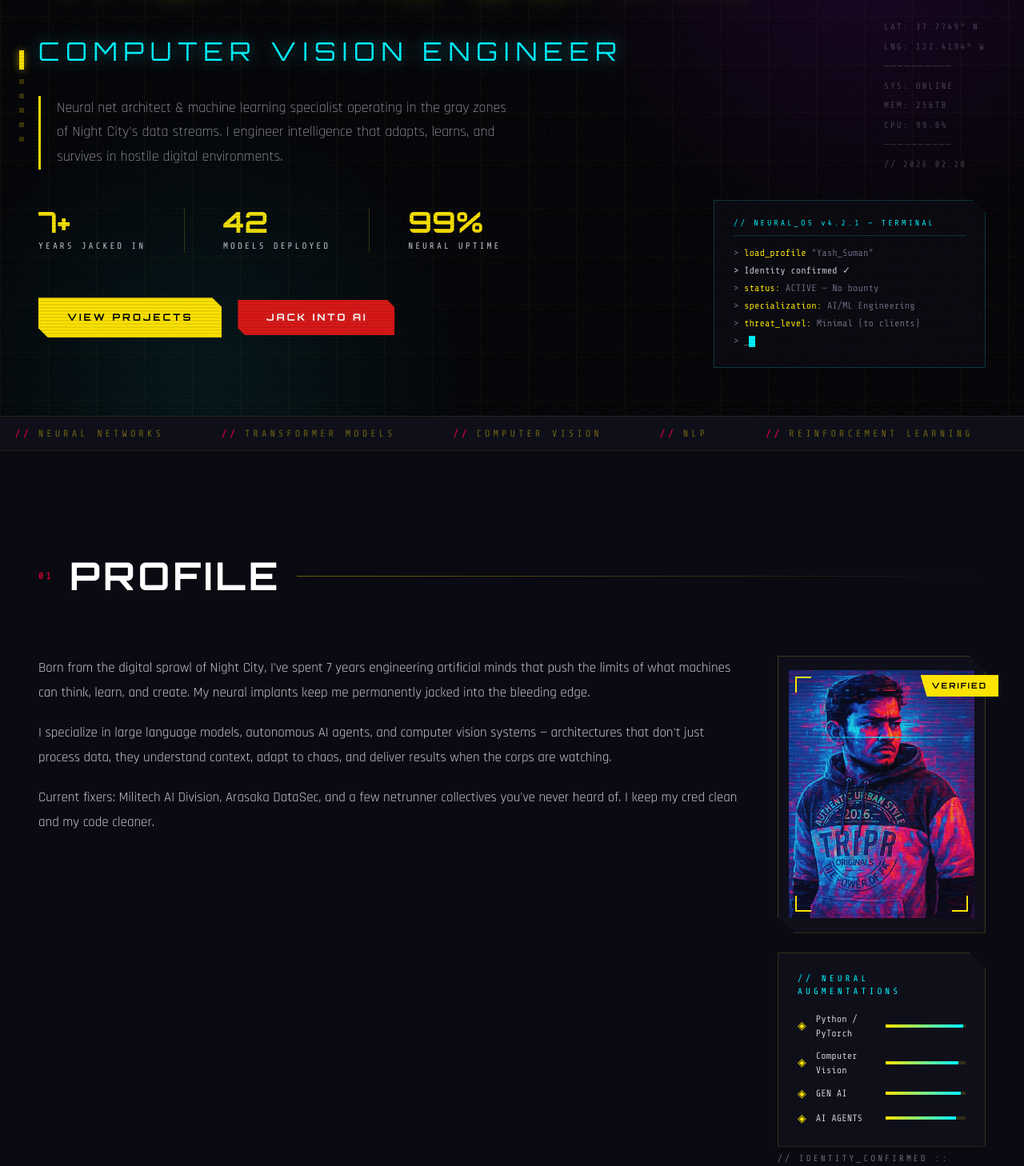
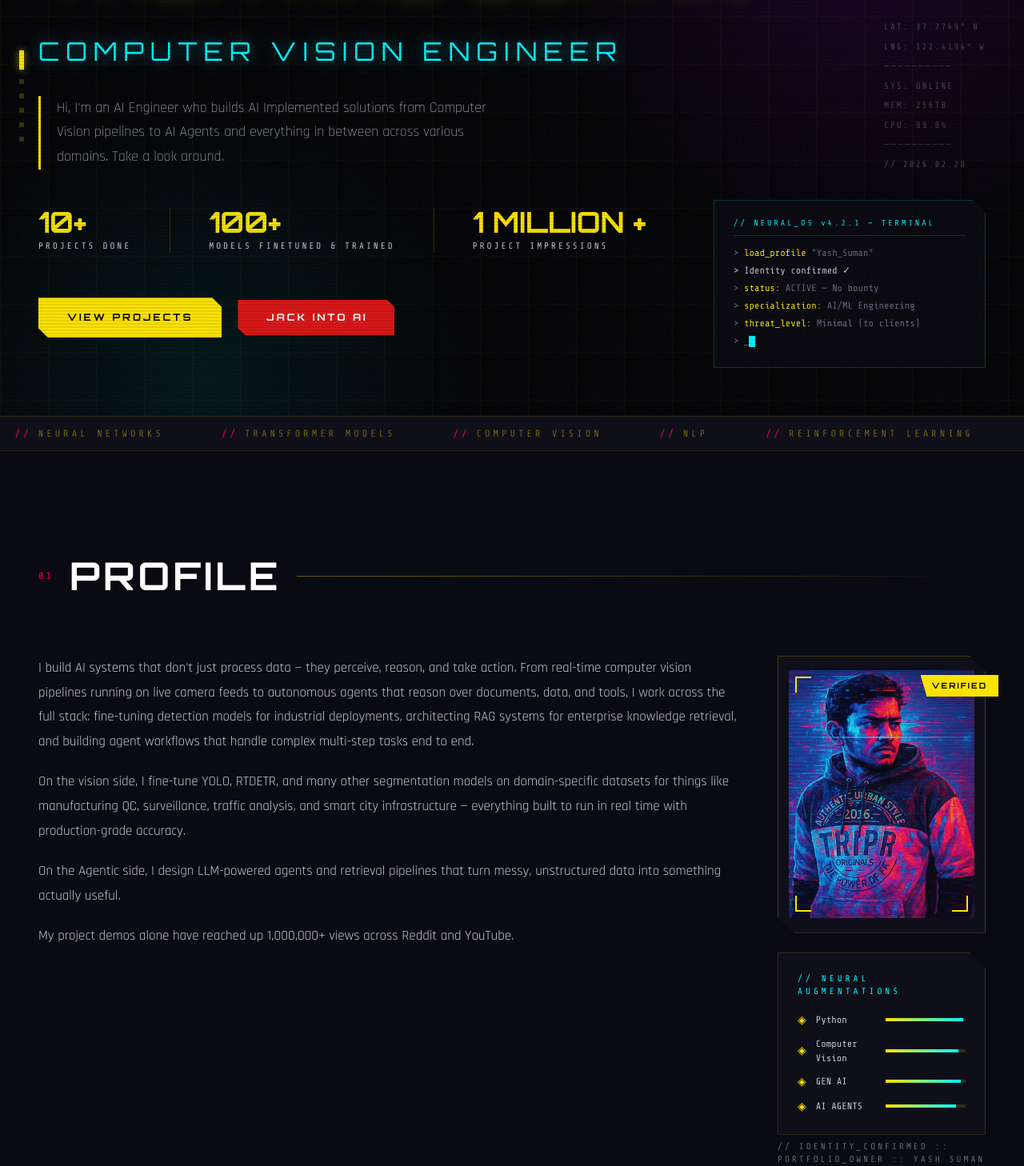
Before and after one commit to yashsuman15/yashsuman15.github.io, a React (Vite) app: page / in a window 1280 px wide. Shown: the part 280-1738 px from the top of the page at 80% size. Built offline with nearby package versions, Linux system fonts and the light colour scheme.

Commit message:
feat: update portfolio content with enhanced project descriptions, stats, and skills; refine bio and experience details

```diff
--- a/index.html
+++ b/index.html
@@ -7,7 +7,7 @@
     <!-- Primary Meta Tags -->
     <title>YASH SUMAN // AI ENGINEER</title>
     <meta name="title" content="Yash Suman — AI Engineer Portfolio" />
-    <meta name="description" content="AI Engineer specializing in machine learning, computer vision, and generative AI. Explore projects, skills, and experience." />
+    <meta name="description" content="AI Engineer building real-time computer vision pipelines and LLM-powered AI agents for industrial automation, surveillance, and smart city infrastructure. 1M+ project views." />
     <meta name="author" content="Yash Suman" />
     <meta name="robots" content="index, follow" />
     <link rel="canonical" href="https://yashsuman15.github.io/" />
@@ -34,7 +34,7 @@
     <meta property="og:type" content="website" />
     <meta property="og:url" content="https://yashsuman15.github.io/" />
     <meta property="og:title" content="Yash Suman — AI Engineer Portfolio" />
-    <meta property="og:description" content="AI Engineer specializing in machine learning, computer vision, and generative AI. Explore projects, skills, and experience." />
+    <meta property="og:description" content="AI Engineer building real-time computer vision pipelines and LLM-powered AI agents for industrial automation, surveillance, and smart city infrastructure. 1M+ project views." />
     <meta property="og:image" content="https://yashsuman15.github.io/og-image.png" />
     <meta property="og:site_name" content="Yash Suman Portfolio" />
 
@@ -42,7 +42,7 @@
     <meta name="twitter:card" content="summary_large_image" />
     <meta name="twitter:url" content="https://yashsuman15.github.io/" />
     <meta name="twitter:title" content="Yash Suman — AI Engineer Portfolio" />
-    <meta name="twitter:description" content="AI Engineer specializing in machine learning, computer vision, and generative AI. Explore projects, skills, and experience." />
+    <meta name="twitter:description" content="AI Engineer building real-time computer vision pipelines and LLM-powered AI agents for industrial automation, surveillance, and smart city infrastructure. 1M+ project views." />
     <meta name="twitter:image" content="https://yashsuman15.github.io/og-image.png" />
 
     <!-- Structured Data (JSON-LD) -->
@@ -53,7 +53,7 @@
       "name": "Yash Suman",
       "url": "https://yashsuman15.github.io",
       "jobTitle": "AI Engineer",
-      "description": "AI Engineer specializing in machine learning, computer vision, and generative AI.",
+      "description": "AI Engineer building real-time computer vision pipelines and LLM-powered AI agents for industrial automation, surveillance, and smart city infrastructure.",
       "sameAs": [
         "https://yashsuman15.github.io/",
         'https://www.linkedin.com/in/yash-raj-suman/',
--- a/src/app/components/Hero.tsx
+++ b/src/app/components/Hero.tsx
@@ -275,24 +275,22 @@ export function Hero({ onJackIn }: HeroProps) {
           <span className="hero-title-cursor" />
         </div>
         <p className="hero-desc">
-          Neural net architect &amp; machine learning specialist operating in the
-          gray zones of Night City's data streams. I engineer intelligence that
-          adapts, learns, and survives in hostile digital environments.
+          Hi, I'm an AI Engineer who builds AI Implemented solutions from Computer Vision pipelines to AI Agents and everything in between across various domains. Take a look around.
         </p>
         <div className="hero-stats">
           <div className="stat">
-            <span className="stat-num">7+</span>
-            <span className="stat-label">YEARS JACKED IN</span>
+            <span className="stat-num">10+</span>
+            <span className="stat-label">PROJECTS DONE</span>
           </div>
           <div className="stat-divider" />
           <div className="stat">
-            <span className="stat-num">42</span>
-            <span className="stat-label">MODELS DEPLOYED</span>
+            <span className="stat-num">100+</span>
+            <span className="stat-label">MODELS FINETUNED & TRAINED</span>
           </div>
           <div className="stat-divider" />
           <div className="stat">
-            <span className="stat-num">99%</span>
-            <span className="stat-label">NEURAL UPTIME</span>
+            <span className="stat-num">1 MILLION +</span>
+            <span className="stat-label">PROJECT IMPRESSIONS</span>
           </div>
         </div>
         <div className="hero-btns">
--- a/src/data/about.ts
+++ b/src/data/about.ts
@@ -24,20 +24,21 @@ export const ENGINEER_ROLES = ['AI Engineer', 'Computer Vision Engineer', 'Gen-A
 // ── Bio paragraphs (rendered in About section) ──
 
 export const BIO_PARAGRAPHS: string[] = [
-  "Born from the digital sprawl of Night City, I've spent 7 years engineering artificial minds that push the limits of what machines can think, learn, and create. My neural implants keep me permanently jacked into the bleeding edge.",
-  'I specialize in large language models, autonomous AI agents, and computer vision systems \u2014 architectures that don\'t just process data, they understand context, adapt to chaos, and deliver results when the corps are watching.',
-  "Current fixers: Militech AI Division, Arasaka DataSec, and a few netrunner collectives you've never heard of. I keep my cred clean and my code cleaner.",
+  "I build AI systems that don't just process data — they perceive, reason, and take action. From real-time computer vision pipelines running on live camera feeds to autonomous agents that reason over documents, data, and tools, I work across the full stack: fine-tuning detection models for industrial deployments, architecting RAG systems for enterprise knowledge retrieval, and building agent workflows that handle complex multi-step tasks end to end.",
+  "On the vision side, I fine-tune YOLO, RTDETR, and many other segmentation models on domain-specific datasets for things like manufacturing QC, surveillance, traffic analysis, and smart city infrastructure — everything built to run in real time with production-grade accuracy.",
+  "On the Agentic side, I design LLM-powered agents and retrieval pipelines that turn messy, unstructured data into something actually useful.",
+  "My project demos alone have reached up 1,000,000+ views across Reddit and YouTube.",
 ];
 
 // ── Short bio for chat context (combines the essence of the 3 paragraphs) ──
 
 export const BIO_SUMMARY =
-  '7 years engineering artificial minds that push the limits of what machines can think, learn, and create. Specializes in large language models, autonomous AI agents, and computer vision systems \u2014 architectures that understand context, adapt to chaos, and deliver results.';
+  'AI Engineer building real-time computer vision pipelines and LLM-powered agentic systems — fine-tuning detection and segmentation models for industrial deployments like manufacturing QC, surveillance, and traffic analysis, while designing autonomous agents and RAG pipelines that turn unstructured data into actionable intelligence. Currently at Labellerr AI, with 1,000,000+ views on project demos across Reddit and YouTube.';
 
 // ── Neural augmentation bars (About section skill bars) ──
 
 export const AUGMENTATIONS: Augmentation[] = [
-  { name: 'Python / PyTorch', width: '97%', delay: '0s' },
+  { name: 'Python', width: '97%', delay: '0s' },
   { name: 'Computer Vision', width: '91%', delay: '.2s' },
   { name: 'GEN AI', width: '94%', delay: '.4s' },
   { name: 'AI AGENTS', width: '88%', delay: '.6s' },
@@ -46,7 +47,7 @@ export const AUGMENTATIONS: Augmentation[] = [
 // ── Hero stats ──
 
 export const HERO_STATS: HeroStat[] = [
-  { value: '7+', label: 'YEARS JACKED IN' },
-  { value: '42', label: 'MODELS DEPLOYED' },
-  { value: '99%', label: 'NEURAL UPTIME' },
+  { value: '10+', label: 'PROJECTS DONE' },
+  { value: '100+', label: 'MODELS FINETUNED & TRAINED' },
+  { value: '1 Million +', label: 'PROJECT IMPRESSIONS' },
 ];
--- a/src/data/experience.ts
+++ b/src/data/experience.ts
@@ -13,7 +13,7 @@ export const EXPERIENCE: ExperienceItem[] = [
     role: 'AI ENGINEER',
     company: '\u25c8 LABELLERR AI // CHANDIGARH',
     description:
-      'Built the core NLP pipeline for corporate document analysis \u2014 fine-tuned proprietary LLMs on 40B token corpus. Designed the threat classification system still running in production today.',
+      'Built and deployed multiple computer vision pipelines, researched and benchmarked various CV models, performed POCs across domains like manufacturing, surveillance, and smart cities, developed RAG-based AI agents, and contributed to the Labellerr Python SDK — now serving 500+ developers.',
     dotColor: '#00F5FF',
     dotShadow: '0 0 16px rgba(0,245,255,0.6)',
   },
--- a/src/data/projects.ts
+++ b/src/data/projects.ts
@@ -251,5 +251,17 @@ export const HIGHLIGHTS: Highlight[] = [
   title: 'Scaled Labellerr AI\'s YouTube presence 100x with CV tutorials',
   description: 'Designed and delivered a tutorial video series on applying computer vision across diverse industries, fueling explosive channel growth and expanding the CV learning community.',
   stat: '100x growth in 1 year',
+  },
+  {
+  num: '03',
+  title: 'Built vision-based QA pipeline for a Canadian pharmacy chain',
+  description: 'Developed a computer vision solution for Pharmacie SB to automate their quality assurance process, significantly reducing manual inspection overhead and accelerating throughput.',
+  stat: '80% Faster QA Pipeline',
+  },
+  {
+  num: '04',
+  title: 'Published 100+ technical blogs across the modern AI stack',
+  description: 'Authored an extensive library of technical articles covering Computer Vision, LLMs, Gen-AI, and Agentic workflows, collectively amassing over 30 million impressions.',
+  stat: '30 Million+ Total Impressions',
   }
 ];
--- a/src/data/skills.ts
+++ b/src/data/skills.ts
@@ -46,8 +46,7 @@ export const SKILLS: Skill[] = [
     description:
       'End-to-end ML pipelines, model serving at scale, monitoring, and deployment on hybrid cloud + edge systems.',
     tags: [
-      { label: 'Kubernetes', color: 'cyan' },
-      { label: 'Ray', color: 'yellow' },
+      { label: 'Docker', color: 'cyan' },
       { label: 'MLflow', color: 'cyan' },
     ],
   },
```
